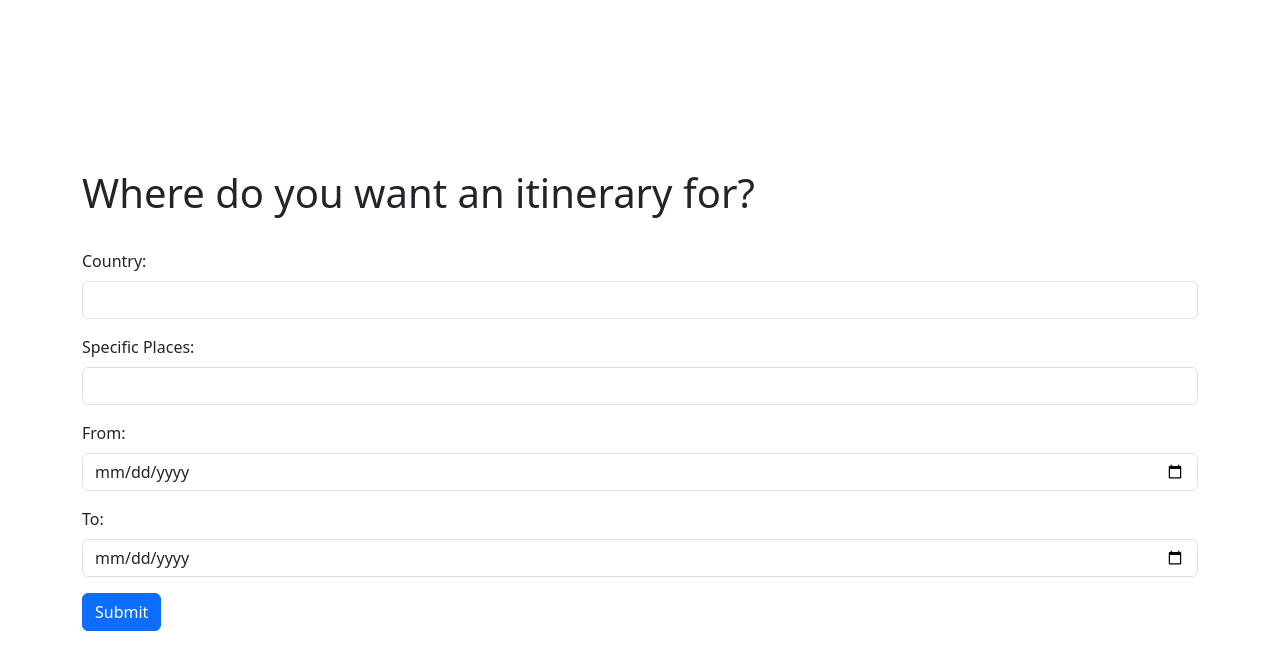
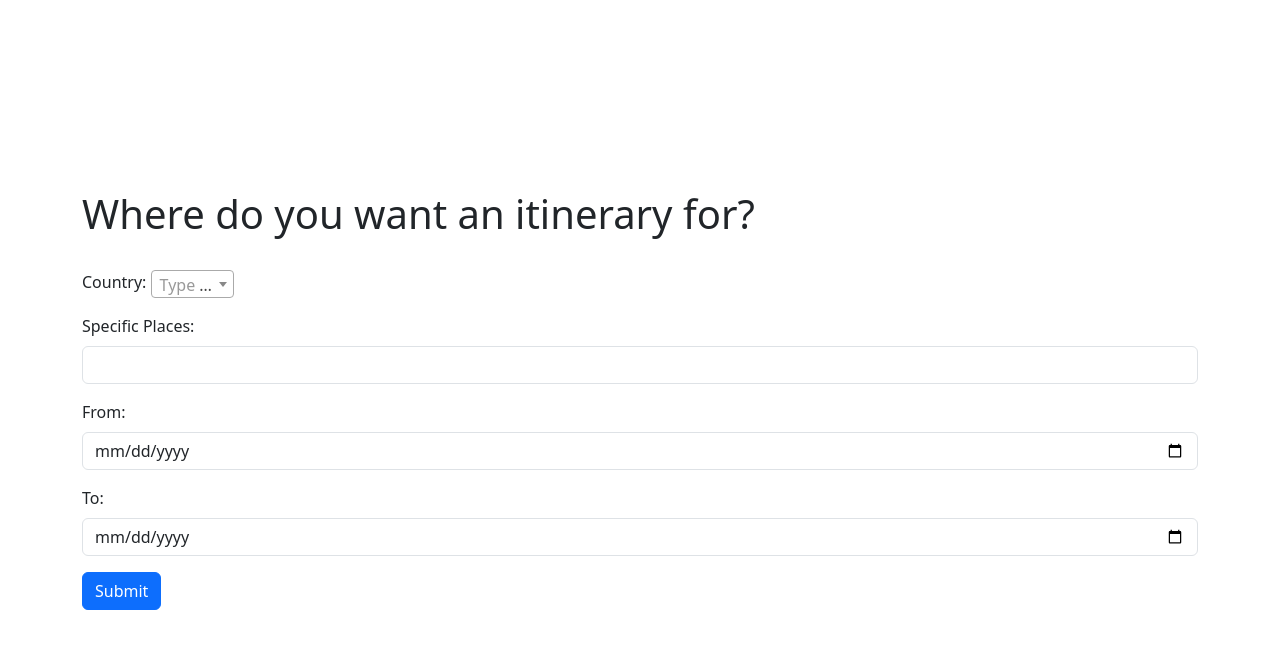
Before and after one commit to no-name-for-now/travelmate, a Flask app: template templates/home.html in a window 1280 px wide. Shown: the top 671 px of the page. Run offline with Flask 3, Linux system fonts and the light colour scheme; the template is opened without the code that fills it, so the values that code supplies are empty; parts of the project's set-up code (start-up, migrations or seed data) failed here and were passed over; some libraries are stand-ins or nearby versions.

Commit message:
slower due to db load, but drop down exists

```diff
--- a/app.py
+++ b/app.py
@@ -115,10 +115,17 @@ def home():
             print("data not valid")
 
 
+    unique_countries = db.session.query(WorldCities.country).distinct().order_by(WorldCities.country).all()
+    countries = [country[0] for country in unique_countries]
+    country_cities = {}
+    for country in countries:
+        cities = WorldCities.query.filter_by(country=country).all()
+        country_cities[country] = [city.city for city in cities]
+
     from_date = (datetime.now() + timedelta(days=7)).strftime('%Y-%m-%d')
     to_date = (datetime.now() + timedelta(days=10)).strftime('%Y-%m-%d')
     top10_most_searched = most_searched(db,SearchHistory,UniqueSearchHistory)
-    return render_template("home.html", default_from_date=from_date, default_to_date=to_date, top10_most_searched = top10_most_searched)
+    return render_template("home.html", default_from_date=from_date, default_to_date=to_date, top10_most_searched = top10_most_searched, countries=countries, country_cities=country_cities)
 
 
 if __name__ == "__main__":
--- a/templates/home.html
+++ b/templates/home.html
@@ -6,7 +6,10 @@
   <meta name="viewport" content="width=device-width, initial-scale=1.0">
   <!-- Add Bootstrap CSS CDN link here -->
   <link href="https://cdn.jsdelivr.net/npm/bootstrap@5.3.2/dist/css/bootstrap.min.css" rel="stylesheet" integrity="sha384-T3c6CoIi6uLrA9TneNEoa7RxnatzjcDSCmG1MXxSR1GAsXEV/Dwwykc2MPK8M2HN" crossorigin="anonymous">
+  <link href="https://cdnjs.cloudflare.com/ajax/libs/select2/4.0.13/css/select2.min.css" rel="stylesheet">
+  <script src="https://code.jquery.com/jquery-3.6.0.min.js"></script>
   <script src="{{ url_for('static', filename='scripts/post.js') }}"></script>
+  <script src="https://cdnjs.cloudflare.com/ajax/libs/select2/4.0.13/js/select2.min.js"></script>
   <style>
     /* Set a minimum height for the container to fit within the viewport height */
     .container {
@@ -22,8 +25,15 @@
     <h1>Where do you want an itinerary for?</h1>
     <form method="post" class="mt-4">
       <div class="mb-3">
-        <label for="country" class="form-label">Country:</label>
-        <input type="text" class="form-control" id="country" name="country"/>
+
+
+         <label for="country" >Country:</label>
+        <select id="country" name="country" class="select2">
+            <option value="">Country</option>
+            {% for country in countries %}
+                <option value="{{ country }}">{{ country }}</option>
+            {% endfor %}
+        </select>
       </div>
 
       <div class="mb-3">
@@ -77,5 +87,16 @@
         </tbody>
     </table>
   </div>
+
+<script>
+        $(document).ready(function () {
+            // Initialize Select2 for the country field with typeahead
+            $('.select2').select2({
+                placeholder: "Type to search countries",
+                allowClear: true,
+                minimumInputLength: 1 // You can adjust this as needed
+            });
+        });
+    </script>
 </body>
 </html>
```
Also changed, not shown: 1 other file.
